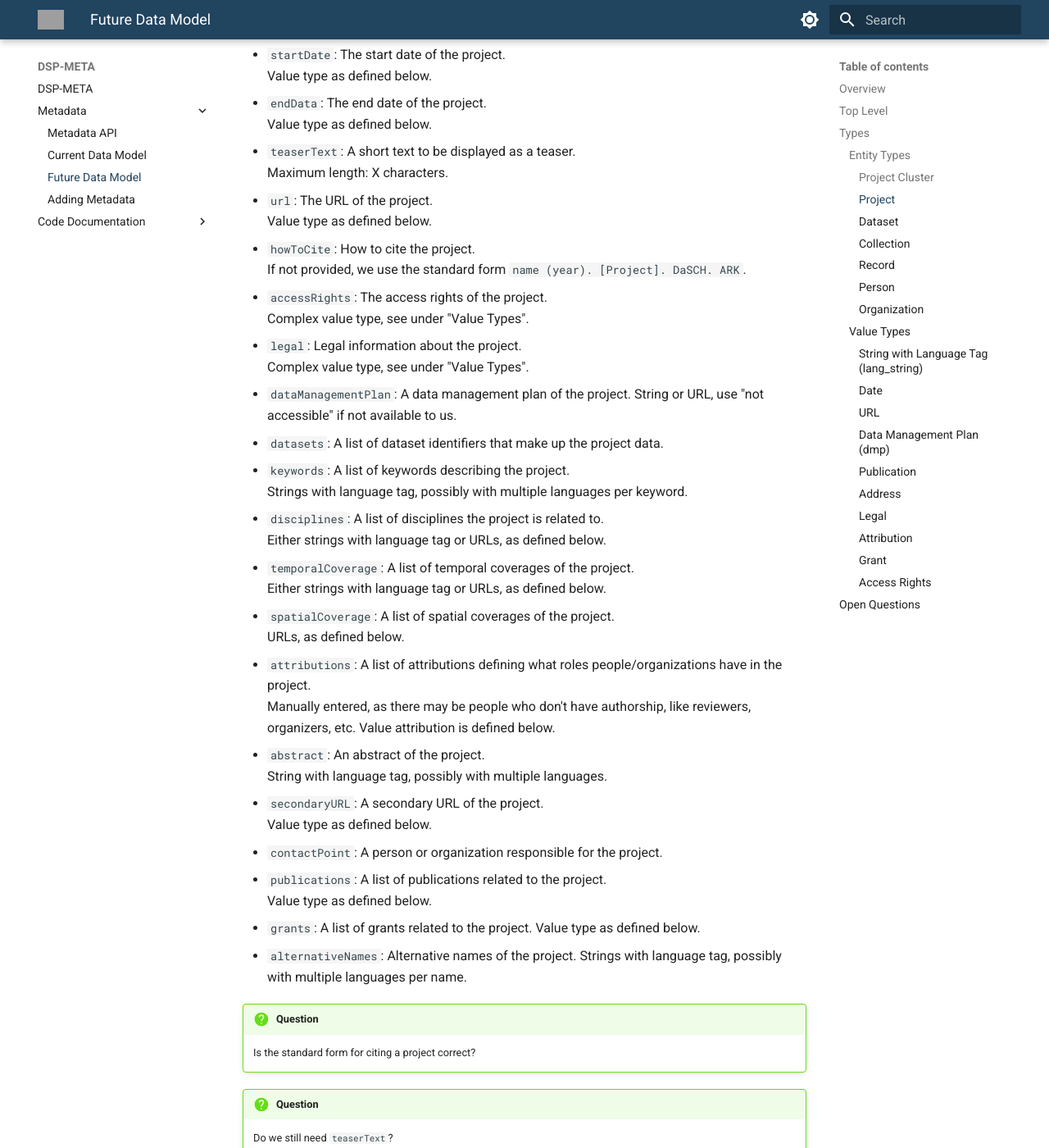
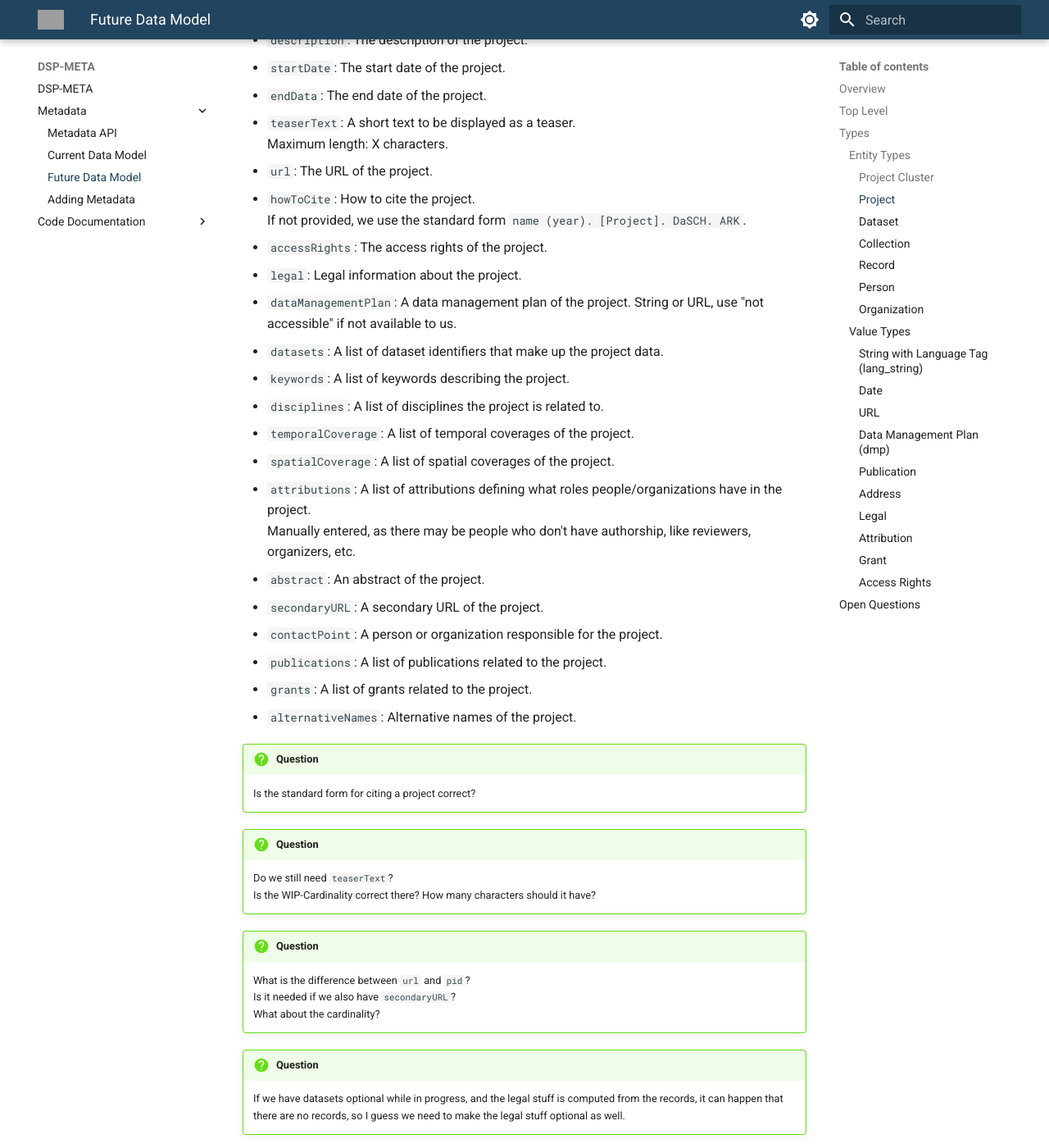
Before and after one commit to dasch-swiss/dsp-meta, an MkDocs documentation site: the page built from docs/data/future-datamodel.md, in a window 1280 px wide and 1400 px high, scrolled down 6557 px. Shown: the whole window at 82% size. Built offline with MkDocs 1.6.1 and Material for MkDocs 9.7.7, drawn with Linux system fonts in a browser that asks for light colours; some of the changed text lies outside the part shown; grey boxes are pictures that could not be loaded.

Commit message:
Update future-datamodel.md

```diff
--- a/docs/data/future-datamodel.md
+++ b/docs/data/future-datamodel.md
@@ -146,10 +150,9 @@
 - `projectClusters`: A list of project cluster identifiers that are part of the project cluster,
   in case of nested project clusters.
 - `description`: The description of the project cluster.
-  String with language tag, possibly with multiple languages.
 - `url`: The URL of the project cluster.
 - `howToCite`: How to cite the project cluster.
-  If not provided, we use the standard form XXX.
+  If not provided, we use the standard form `name (year). [Project Cluster]. DaSCH. ARK`.
 - `alternativeNames`: Alternative names of the project cluster.
 - `contactPoint`: A list of identifiers of persons or organizations responsible for the project cluster.
 
@@ -197,46 +200,30 @@
   Either "Ongoing" or "Finished".
 - `name`: The name of the project.
 - `description`: The description of the project.
-  String with language tag, possibly with multiple languages.
 - `startDate`: The start date of the project.
-  Value type as defined below.
 - `endData`: The end date of the project.
-  Value type as defined below.
 - `teaserText`: A short text to be displayed as a teaser.
   Maximum length: X characters.
 - `url`: The URL of the project.
-  Value type as defined below.
 - `howToCite`: How to cite the project.
   If not provided, we use the standard form `name (year). [Project]. DaSCH. ARK`.
 - `accessRights`: The access rights of the project.
-  Complex value type, see under "Value Types".
 - `legal`: Legal information about the project.
-  Complex value type, see under "Value Types".
 - `dataManagementPlan`: A data management plan of the project.
   String or URL, use "not accessible" if not available to us.
 - `datasets`: A list of dataset identifiers that make up the project data.
 - `keywords`: A list of keywords describing the project.
-  Strings with language tag, possibly with multiple languages per keyword.
 - `disciplines`: A list of disciplines the project is related to.
-  Either strings with language tag or URLs, as defined below.
 - `temporalCoverage`: A list of temporal coverages of the project.
-  Either strings with language tag or URLs, as defined below.
 - `spatialCoverage`: A list of spatial coverages of the project.
-  URLs, as defined below.
 - `attributions`: A list of attributions defining what roles people/organizations have in the project.
   Manually entered, as there may be people who don't have authorship, like reviewers, organizers, etc.
-  Value attribution is defined below.
 - `abstract`: An abstract of the project.
-  String with language tag, possibly with multiple languages.
 - `secondaryURL`: A secondary URL of the project.
-  Value type as defined below.
 - `contactPoint`: A person or organization responsible for the project.
 - `publications`: A list of publications related to the project.
-  Value type as defined below.
 - `grants`: A list of grants related to the project.
-  Value type as defined below.
 - `alternativeNames`: Alternative names of the project.
-  Strings with language tag, possibly with multiple languages per name.
 
 !!! question
     Is the standard form for citing a project correct?
@@ -274,9 +261,7 @@
 - `pid`: A unique persisten identifier (for now ARK URL) for the dataset.
 - `title`: The title of the dataset.
 - `accessRights`: The access rights of the dataset.
-  Complex value type, see under "Value Types".
 - `legal`: Legal information about the dataset.
-  Complex value type, see under "Value Types".
 - `howToCite`: How to cite the dataset.
   If not provided, we use the standard form `name (year). [Dataset]. DaSCH. ARK`.
 - `typeOfData`: The type of data in the dataset.
@@ -286,7 +271,6 @@
 - `dateModified`: The date when the dataset was last modified.
 - `records`: A list of record identifiers that make up the dataset.
 - `description`: The description of the dataset.
-  String with language tag, possibly with multiple languages.
 - `languages`: A list of languages contained in the dataset.
   Computed from the records if available and optionally added manually.
 
@@ -319,13 +303,10 @@
 - `pid`: A unique persisten identifier (for now ARK URL) for the collection.
 - `name`: The name of the collection.
 - `accessRights`: The access rights of the collection.
-  Complex value type, see under "Value Types".
 - `legal`: Legal information about the collection.
-  Complex value type, see under "Value Types".
 - `howToCite`: How to cite the collection.
   If not provided, we use the standard form `name (year). [Collection]. DaSCH. ARK`.
 - `description`: The description of the collection.
-  URL or String with language tag, possibly with multiple languages.
 - `typeOfData`: The type of data in the collection.
   Computed from the records if available and optionally added manually.
   Literal "XML", "Text", "Image", "Video", "Audio".
@@ -337,11 +318,8 @@
 - `languages`: A list of languages contained in the collection.
   Computed from the records if available and optionally added manually.
 - `alternativeNames`: Alternative names of the collection.
-  Strings with language tag, possibly with multiple languages per name.
 - `keywords`: A list of keywords describing the collection.
-  Strings with language tag, possibly with multiple languages per keyword.
 - `urls`: A list of URLs related to the collection.
-  URLs, as defined below.
 
 !!! question
     What is the standard form for citing a collection?
@@ -369,9 +347,7 @@
 - `pid`: A unique persisten identifier (for now ARK URL) for the record.
 - `name`: The name of the record.
 - `accessRights`: The access rights of the record.
-  Complex value type, see under "Value Types".
 - `legal`: Legal information about the record.
-  Complex value type, see under "Value Types".
 - `howToCite`: How to cite the record.
   If not provided, we use the standard form `name (year). [Record]. DaSCH. ARK`.
 - `publisher`: The publisher of the record.
@@ -379,7 +355,6 @@
 - `provenance`: The provenance of the record.
   required for [openAIRE](https://openaire-guidelines-for-literature-repository-managers.readthedocs.io/en/v4.0.0/field_source.html#dc-source)
 - `description`: The description of the record.
-  URL or String with language tag, possibly with multiple languages.
 - `typeOfData`: The type of data in the record.
   Literal "XML", "Text", "Image", "Video", "Audio".
 - `size`: The size of the record.
@@ -423,13 +398,10 @@
 Cardinality is the same for both stages.
 
 - `givenNames`: The given names of the person.
-  Multiple given names are possible.
 - `familyNames`: The family names of the person.
 - `jobTitles`: The job titles of the person.
-  Multiple job titles are possible.
 - `affiliations`: The affiliations of the person to organizations.
 - `address`: The address of the person.
-  Value type as defined below.
 - `email`: The email address of the person.
 - `secondaryEmail`: A secondary email address of the person.
 - `authorityRefs`: References to external authority files.
@@ -458,10 +430,8 @@
 - `name`: The name of the organization.
 - `url`: The URL of the organization.
 - `address`: The address of the organization.
-  Value type as defined below.
 - `email`: The email address of the organization.
 - `alternativeName`: Alternative names of the organization.
-  Strings with language tag, possibly with multiple languages per name.
 - `authorityRefs`: References to external authority files.
 
 !!! question
```
Also changed, not shown: other parts of docs/data/future-datamodel.md (+4 -0 lines).
